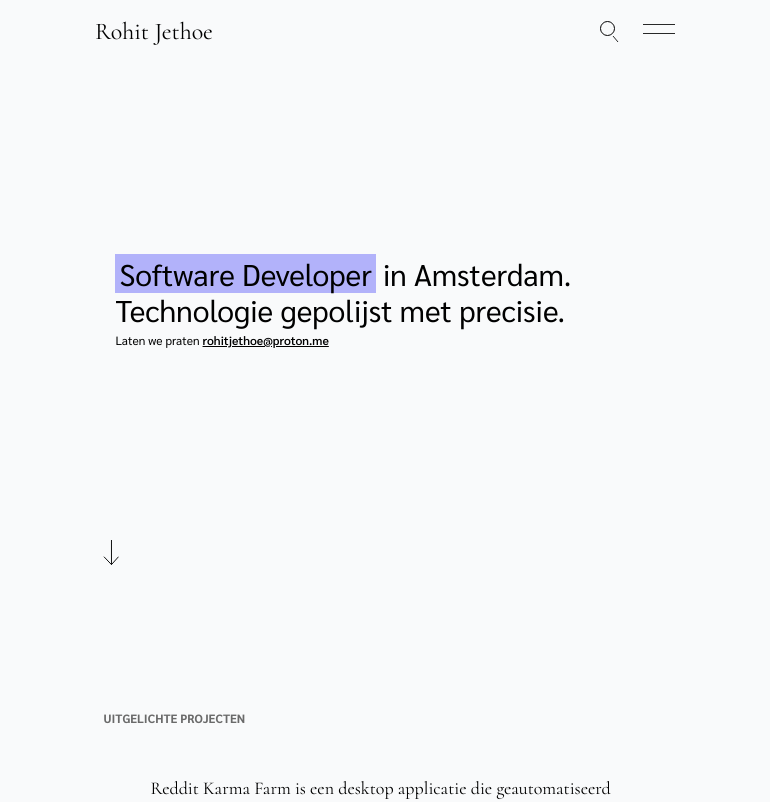
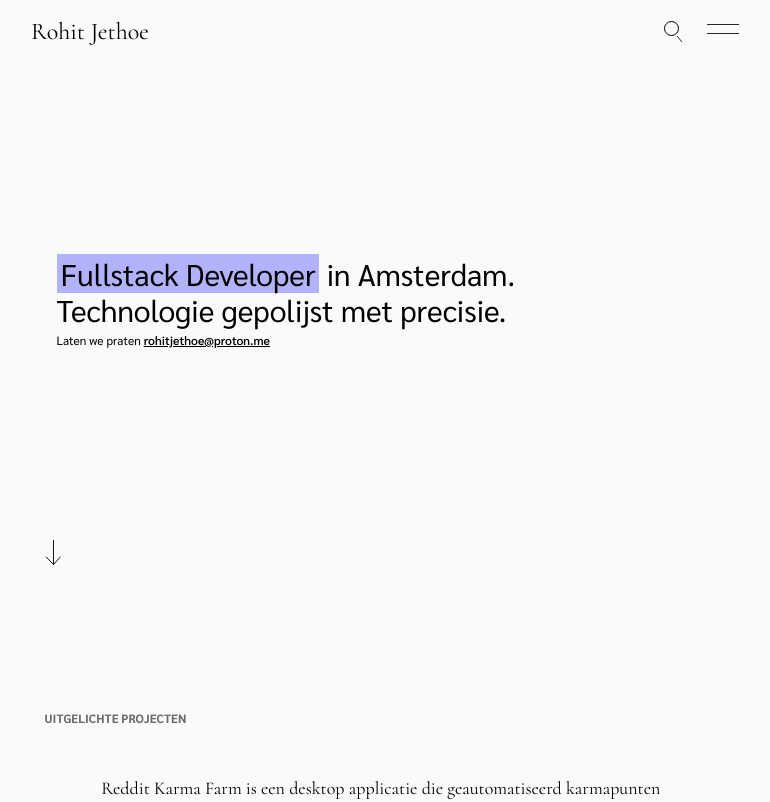
Before and after one commit to rohitjethoe/ikke, a Vue app: page / in a window 1280 px wide. Shown: the top 802 px of the page, without its empty margins (255-1025 px from the left). Built offline with nearby package versions, Linux system fonts and the light colour scheme; no server answers.

Commit message:
Styling.

```diff
--- a/src/layouts/Layout.vue
+++ b/src/layouts/Layout.vue
@@ -1,5 +1,5 @@
 <template>
-    <div class="sm:w-[612px] sm:mx-auto">
+    <div class="sm:w-[612px] md:w-[740px] sm:mx-auto md:mx-auto">
         <Header />
         <div class="pb-36 w-[92%] mx-auto font-sarabun">
             <slot />
--- a/src/views/Home.vue
+++ b/src/views/Home.vue
@@ -2,7 +2,7 @@
     <Layout>
         <div class="pt-[24vh]">
           <h1 class="mx-3 text-xl min-[440px]:text-2xl sm:text-3xl">
-            <span class="bg-sexyGreen px-1">Software Developer</span> in Amsterdam. <br>
+            <span class="bg-sexyGreen px-1">{{ title }}</span> in Amsterdam. <br>
             Technologie gepolijst met precisie.
           </h1>
           <p class="mx-3 mt-1 text-xs">Laten we praten <a class="font-semibold underline" href="mailto:rohitjethoe@proton.me">rohitjethoe@proton.me</a></p>
@@ -43,7 +43,7 @@
               <p class="font-cormorant w-5/6 mx-auto text-right text-base sm:text-lg">Bol.com Affiliate Web API is een backendsysteem gebouwd in Node.js die gebruikt maakt caching om de JWT tokens op te slaan. Zo worden er aan de regels voldaan van Bol.com om zo min mogelijk API calls te maken.</p>
               <div class="flex mt-8 w-[200vw]">
                 <div class="w-[350px]">
-                  <p class="my-4 text-sm"><span class="text-gassyGray text-xs">een</span>&nbsp; <span class="hidden min-[400px]:inline-block">&nbsp;&nbsp; &nbsp; &nbsp; &nbsp;</span>nodejs bol api</p>
+                  <p class="my-4 text-sm"><span class="text-gassyGray text-xs">een</span>&nbsp; <span class="hidden min-[400px]:inline-block">&nbsp; &nbsp; &nbsp; &nbsp; &nbsp;</span>nodejs bol api</p>
                   <img src="@/assets/bwa-code.webp" alt="">
                 </div>
                 <div class="w-[366px]">
@@ -94,8 +94,22 @@ import Layout from '@/layouts/Layout.vue';
 export default {
     name: 'App',
     mounted() {
-      // js for animating
+        const titles = ['JavaScript Developer', 'Backend Developer', 'Frontend Developer', 'Fullstack Developer'];
+		let i = 0;
+        setInterval(() => {
+			i++;
+			if (i < titles.length) {
+				this.title = titles[i]
+			} else {
+				clearInterval();
+			}
+        }, 300)
     },
+	data() {
+		return {
+			title: 'JavaScript Developer'
+		}
+	},
     components: {
       Layout
     }
```
